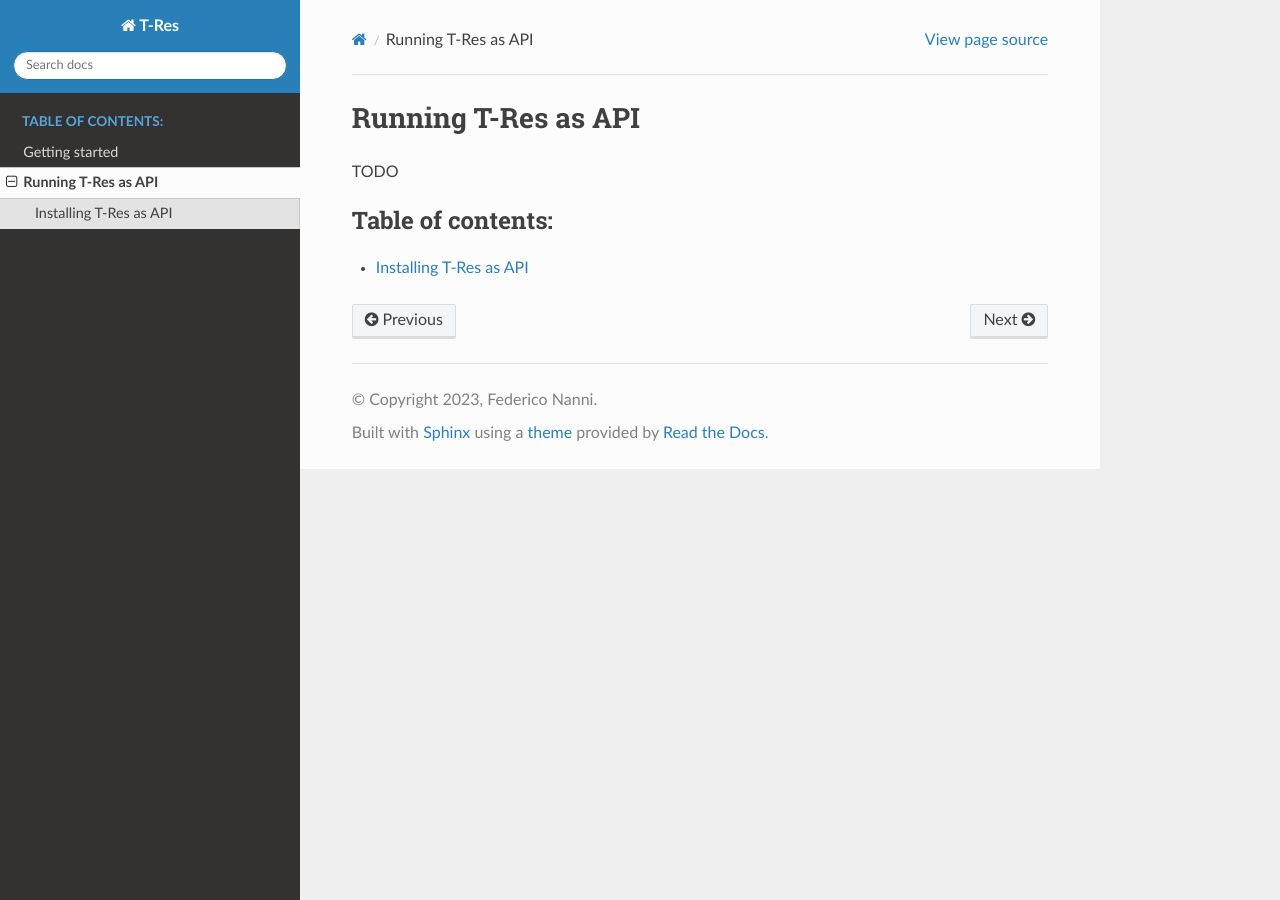
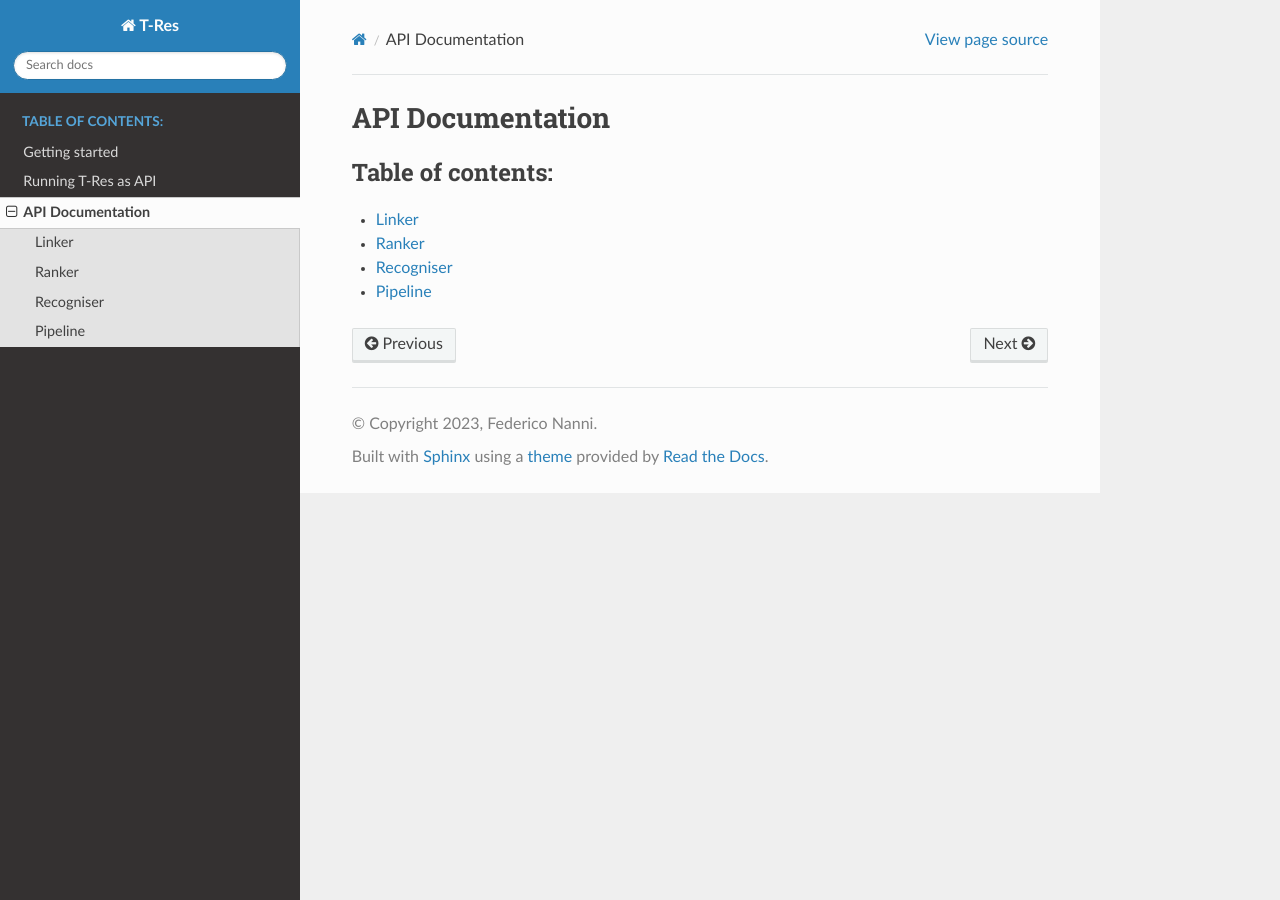
Before and after one commit to Living-with-machines/T-Res, a Sphinx documentation site: the page built from docs/source/api/index.rst, in a window 1280 px wide. Built offline with Sphinx 7.4.7 and the Read the Docs theme 2.0.0, drawn with Linux system fonts in a browser that asks for light colours.

Commit message:
Adding in the many auto-generated docs

```diff
--- a/docs/source/api/index.rst
+++ b/docs/source/api/index.rst
@@ -1,11 +1,11 @@
-====================
-Running T-Res as API
-====================
-
-TODO
+API Documentation
+=================
 
 .. toctree::
    :maxdepth: 2
    :caption: Table of contents:
 
-   installation
+   linker
+   ranker
+   recogniser
+   pipeline
--- a/docs/source/conf.py
+++ b/docs/source/conf.py
@@ -12,17 +12,20 @@
 
 import os
 import sys
-sys.path.insert(0, os.path.abspath('.'))
+
+sys.path.insert(0, os.path.abspath("."))
+sys.path.insert(0, os.path.abspath("../.."))
+print(sys.path)
 
 
 # -- Project information -----------------------------------------------------
 
-project = 'T-Res'
-copyright = '2023, Federico Nanni'
-author = 'Federico Nanni'
+project = "T-Res"
+copyright = "2023, Federico Nanni"
+author = "Federico Nanni"
 
 # The full version, including alpha/beta/rc tags
-release = '0.1.0'
+release = "0.1.0"
 
 
 # -- General configuration ---------------------------------------------------
@@ -30,18 +33,15 @@ release = '0.1.0'
 # Add any Sphinx extension module names here, as strings. They can be
 # extensions coming with Sphinx (named 'sphinx.ext.*') or your custom
 # ones.
-extensions = [
-    'sphinx.ext.napoleon',
-    'sphinx.ext.coverage'
-]
+extensions = ["sphinx.ext.napoleon", "sphinx.ext.coverage", "sphinx.ext.autodoc"]
 
 # Add any paths that contain templates here, relative to this directory.
-templates_path = ['_templates']
+templates_path = ["_templates"]
 
 # List of patterns, relative to source directory, that match files and
 # directories to ignore when looking for source files.
 # This pattern also affects html_static_path and html_extra_path.
-exclude_patterns = ['_build', 'Thumbs.db', '.DS_Store']
+exclude_patterns = ["_build", "Thumbs.db", ".DS_Store"]
 
 
 # -- Options for HTML output -------------------------------------------------
@@ -49,9 +49,9 @@ exclude_patterns = ['_build', 'Thumbs.db', '.DS_Store']
 # The theme to use for HTML and HTML Help pages.  See the documentation for
 # a list of builtin themes.
 #
-html_theme = 'sphinx_rtd_theme'
+html_theme = "sphinx_rtd_theme"
 
 # Add any paths that contain custom static files (such as style sheets) here,
 # relative to this directory. They are copied after the builtin static files,
 # so a file named "default.css" will overwrite the builtin "default.css".
-html_static_path = ['_static']
+html_static_path = ["_static"]
--- a/docs/source/index.rst
+++ b/docs/source/index.rst
@@ -27,6 +27,7 @@ Each of these elements are described in this documentation.
    :caption: Table of contents:
 
    getting-started/index
+   t-res-api/index
    api/index
 
 Indices and tables
```
Also changed, not shown: docs/source/api/linker.rst (added, +9 -0 lines), docs/source/api/pipeline.rst (added, +7 -0 lines), docs/source/api/ranker.rst (added, +7 -0 lines), docs/source/api/recogniser.rst (added, +7 -0 lines), docs/source/t-res-api/index.rst (added, +11 -0 lines), docs/source/t-res-api/installation.rst (renamed from docs/source/api/installation.rst).
